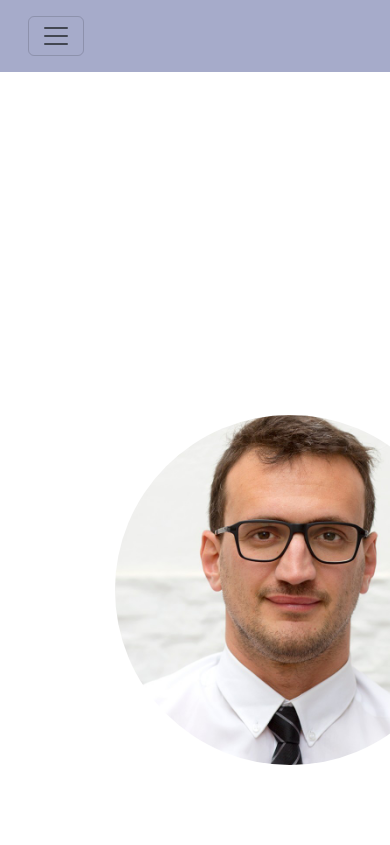
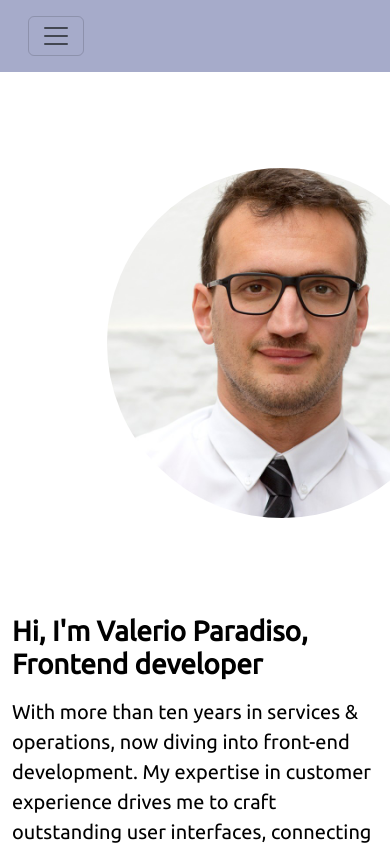
Before and after one commit to valerioprds/my-portfolio, an Angular app: page / in a window 390 px wide. Shown: the top 845 px of the page. Built offline with nearby package versions, Linux system fonts and the light colour scheme.

Commit message:
deleted media query

```diff
--- a/src/app/app.component.css
+++ b/src/app/app.component.css
@@ -205,20 +205,3 @@ nav {
   transition: transform 0.3s ease;
   color: #007bff; /* Cambia este color si deseas otro al hacer hover */
 }
-
-@media (max-width: 680px) {
-  .responsive {
-    display: flex;
-    justify-content: center;
-    align-items: center;
-    height: 100vh; /* Adjust this if you don't want it to take up the full viewport height */
-  }
-
-  .img-tab {
-    position: relative;
-    width: 350px;
-    height: 350px;
-    border-radius: 50%;
-    left: 0; /* Resetting the left value to ensure it's centered */
-  }
-}
```
